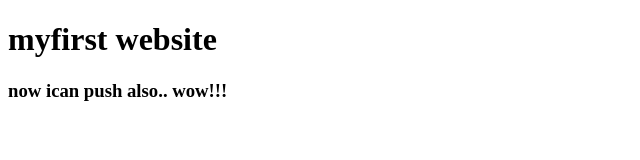
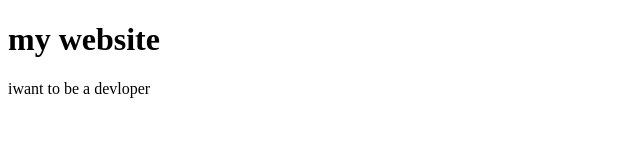
Before and after one commit to sagorgit/my-first-website, a plain HTML site: page index.html in a window 1280 px wide. Shown: the whole page, without its empty margins (0-640 px from the left). Drawn offline with Linux system fonts and the light colour scheme.

Commit message:
learned github

```diff
--- a/index.html
+++ b/index.html
@@ -4,10 +4,9 @@
     <meta charset="UTF-8">
     <meta name="viewport" content="width=device-width, initial-scale=1.0">
     <title>Document</title>
-
 </head>
 <body>
-    <h1>myfirst website</h1>
-    <h3>now ican push also.. wow!!!</h3>
+    <h1>my website</h1>
+    <p>iwant to be a devloper</p>
 </body>
 </html>
```
